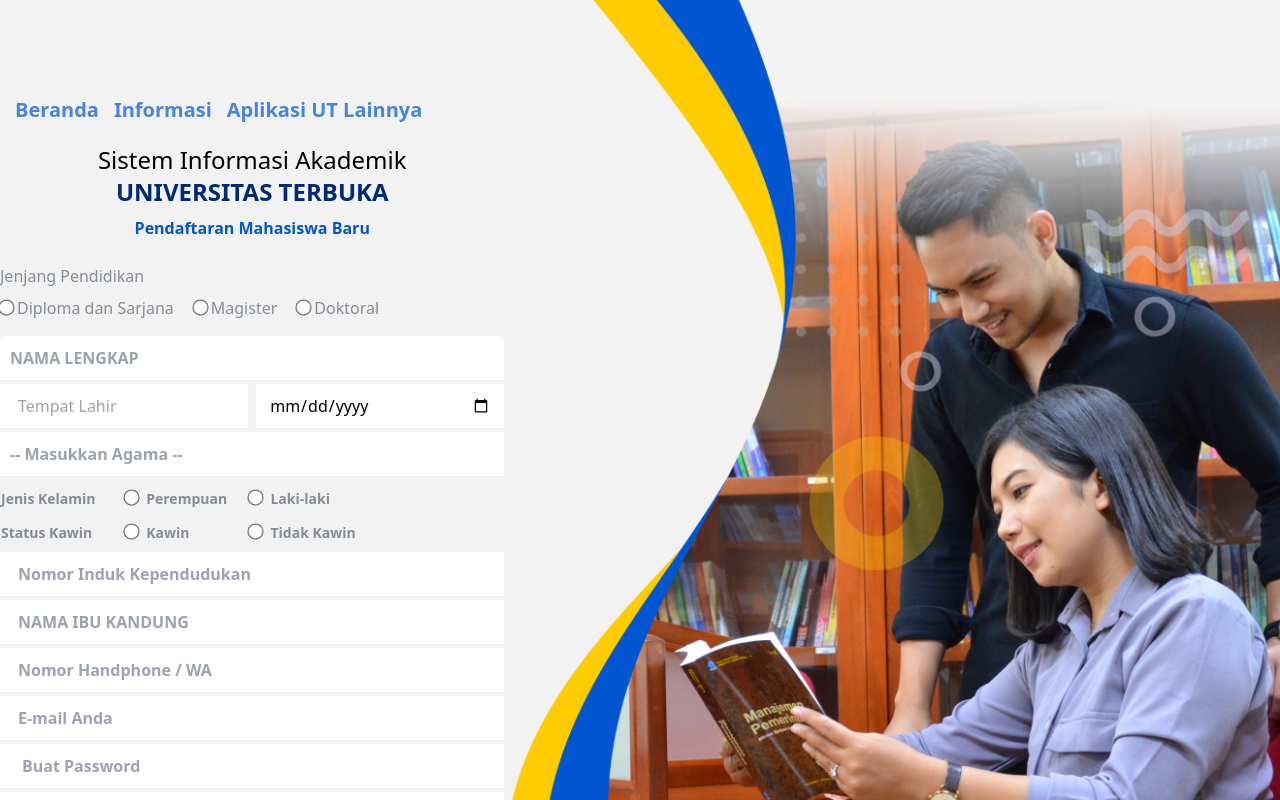
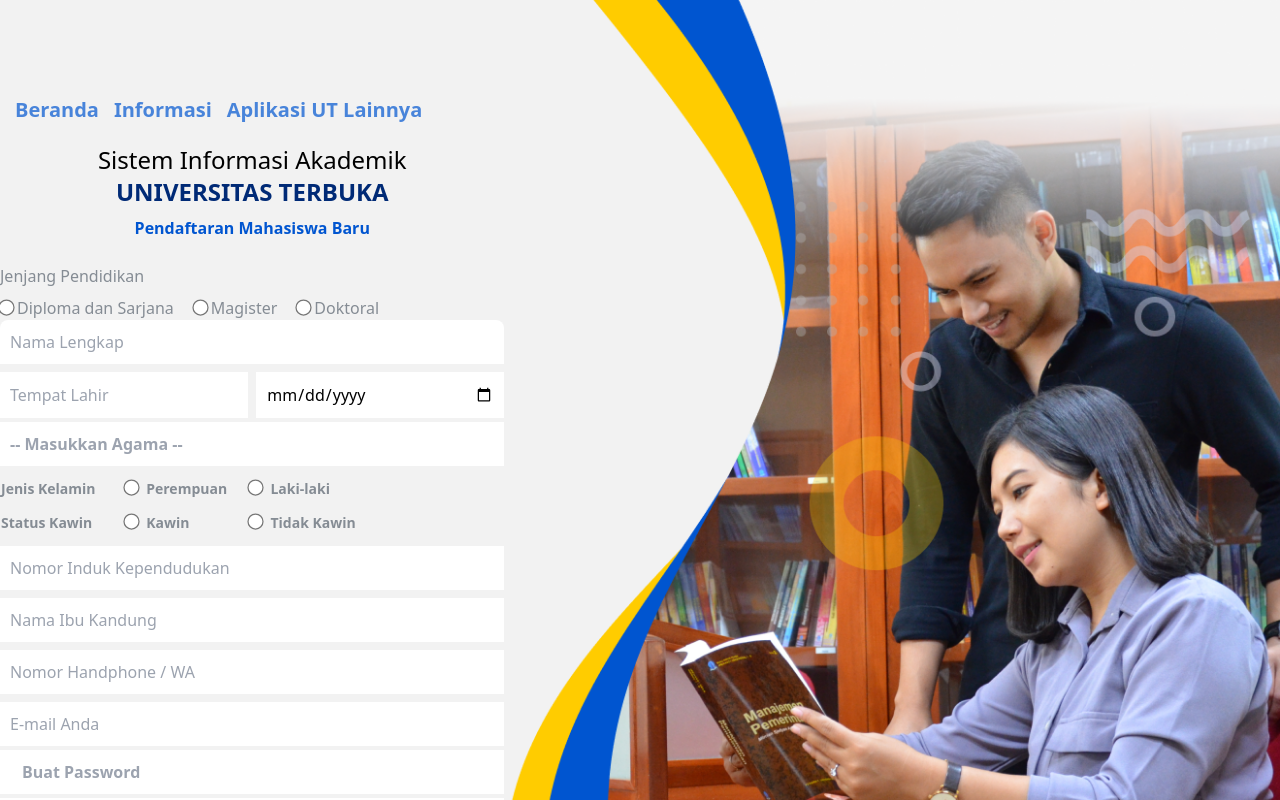
Before and after one commit to dimar-hanung/technical-test-Sunny-Chandra, a Vue app: page / in a window 1280 px wide. Shown: the top 800 px of the page. Built offline with nearby package versions, Linux system fonts and the light colour scheme.

Commit message:
fix: border focus

```diff
--- a/src/App.vue
+++ b/src/App.vue
@@ -138,18 +138,13 @@
               </div>
             </div>
 
-            <div
-              class="flex place-items-center bg-white px-2 transition-all border-2 border-transparent rounded-t-lg mt-4 font-bold"
-              title="Masukkan Nama Lengkap Sesuai Akta Lahir"
-            >
             <input
               placeholder="Nama Lengkap"
               type="text"
               name=""
               v-model="namalengkap"
-                class="upper-case pr-3 py-2 outline-none w-full"
+              class="bg-white px-2 transition-all border-2 border-transparent focus:border-blue-600 w-full outline-none block p-2 rounded-t-lg"
             />
-            </div>
             <span
               v-if="v$.namalengkap.$error"
               class="text-status-error text-left text-sm mt-1"
@@ -158,20 +153,15 @@
             </span>
 
             <div class="w-full sm:inline-flex sm:space-x-2">
-              <div
-                class="flex place-items-center mt-1 bg-white px-2 transition-all border-2 border-transparent w-full sm:w-1/2"
-                title="Masukkan Tempat Lahir Sesuai Akta Lahir"
-              >
               <input
                 placeholder="Tempat Lahir"
                 type="text"
                 name=""
                 v-model="tempatlahir"
-                  class="pl-2 pr-3 py-2 outline-none w-full"
+                class="bg-white px-2 transition-all border-2 border-transparent focus:border-blue-600 outline-none block p-2 w-1/2 mt-2"
               />
-              </div>
               <input
-                class="bg-white border mt-1 px-3 relative text-base w-full sm:w-1/2 border-transparent"
+                class="bg-white px-2 transition-all border-2 border-transparent focus:border-blue-600 outline-none block p-2 w-1/2 mt-2"
                 placeholder="Tanggal Lahir"
                 type="date"
                 title="Masukkan Tanggal Lahir Sesuai Akta Lahir"
@@ -250,18 +240,14 @@
               </table>
             </div>
 
-            <div
-              class="flex place-items-center mt-1 bg-white px-2 transition-all border-2 border-transparent w-full font-bold"
-              title="Masukkan NIK Sesuai KTP"
-            >
             <input
               placeholder="Nomor Induk Kependudukan"
               type="text"
               name=""
               v-model="state.nik"
-                class="pl-2 pr-3 py-2 outline-none w-full"
+              class="bg-white px-2 transition-all border-2 border-transparent focus:border-blue-600 outline-none block p-2 w-full mt-2"
             />
-            </div>
+
             <span
               v-if="v$.nik.$error"
               class="text-status-error text-left text-sm mt-1"
@@ -269,30 +255,20 @@
               NIk harus berisi angka dan harus memuat 16 karakter.
             </span>
 
-            <div
-              class="flex place-items-center mt-1 bg-white px-2 transition-all border-2 border-transparent w-full font-bold"
-              title="Masukkan Nama Tanpa Gelar"
-            >
             <input
               placeholder="Nama Ibu Kandung"
               type="text"
               name=""
-                class="pl-2 pr-3 py-2 outline-none w-full upper-case"
+              class="bg-white px-2 transition-all border-2 border-transparent focus:border-blue-600 outline-none block p-2 w-full mt-2"
             />
-            </div>
 
-            <div
-              class="flex place-items-center mt-1 bg-white px-2 transition-all border-2 border-transparent w-full font-bold"
-              title="Diutamakan No HP Terdaftar Whatsapp"
-            >
             <input
               placeholder="Nomor Handphone / WA"
               type="text"
               name=""
               v-model="state.telp"
-                class="pl-2 pr-3 py-2 outline-none w-full"
+              class="bg-white px-2 transition-all border-2 border-transparent focus:border-blue-600 outline-none block p-2 w-full mt-2"
             />
-            </div>
             <span
               v-if="v$.telp.$error"
               class="text-status-error text-left text-sm mt-1"
@@ -300,18 +276,14 @@
               Hanya bisa memuat angka
             </span>
 
-            <div
-              class="flex place-items-center mt-1 bg-white px-2 transition-all border-2 border-transparent font-bold"
-              title="Masukkan E-mail Yang Aktif Anda Gunakan"
-            >
             <input
               placeholder="E-mail Anda"
               type="email"
               name=""
               v-model="state.email"
-                class="pl-2 pr-3 py-2 outline-none w-full"
+              class="bg-white px-2 transition-all border-2 border-transparent focus:border-blue-600 outline-none block p-2 w-full mt-2"
             />
-            </div>
+
             <span
               v-if="v$.email.$error"
               class="text-status-error text-left text-sm mt-1"
```
Lines whose indentation alone changed are shown as unchanged.
